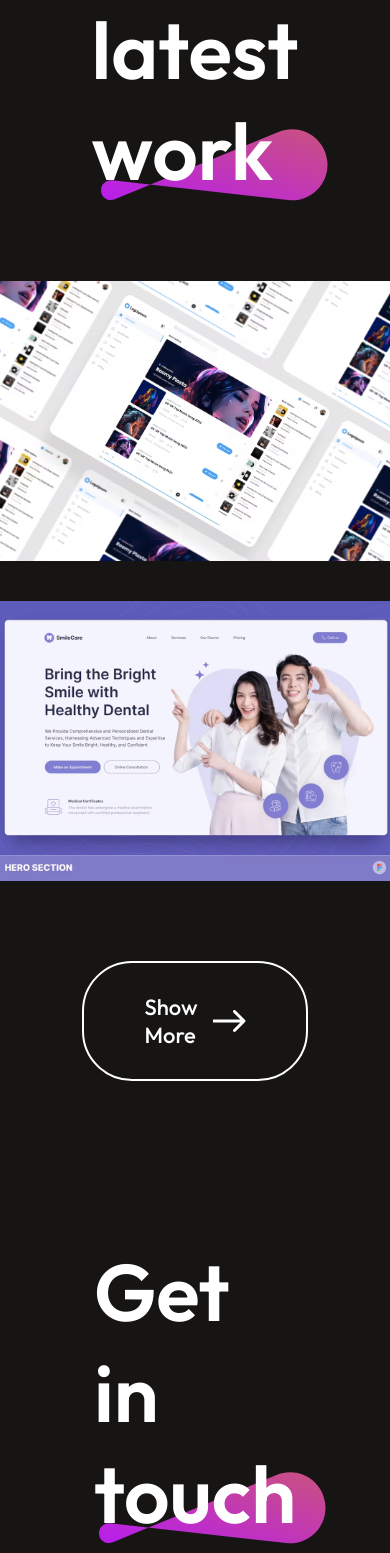
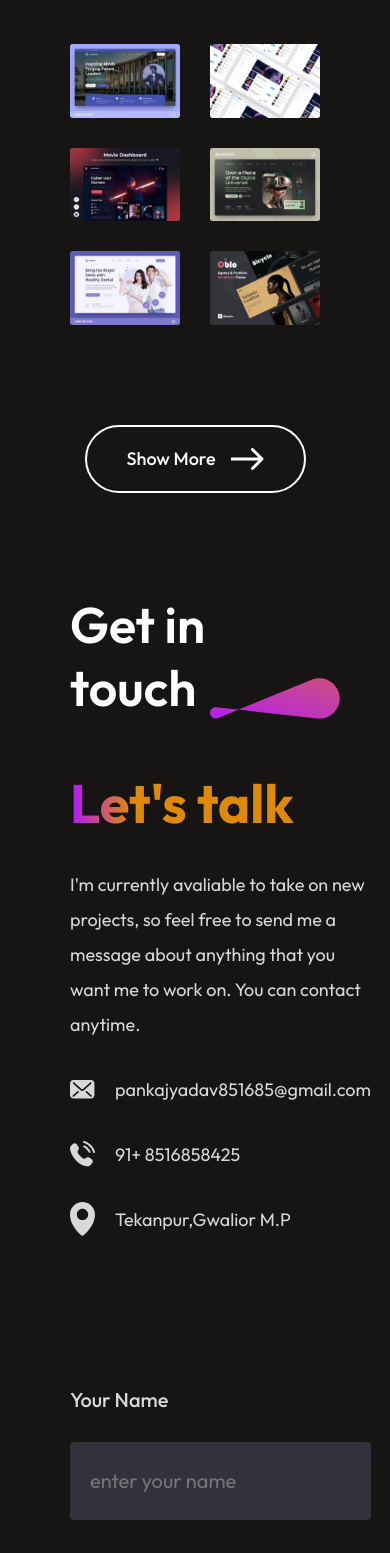
Before and after one commit to py-pankaj-ydv-7/PORTFOLIO, a React (Vite) app in the folder pyportfolio/: page / in a window 390 px wide. Shown: the part 4520-6073 px from the top of the page. Built offline with nearby package versions, Linux system fonts and the light colour scheme.

Commit message:
contact section responsive is done

```diff
--- a/pyportfolio/src/Components/Contact/Contact.css
+++ b/pyportfolio/src/Components/Contact/Contact.css
@@ -120,3 +120,51 @@
     transform: scale(1.1);
     transition: 0.3s;
 }
+@media(max-width:768px){
+    .contact{
+        gap: 50px;
+        margin: 50px 70px;
+        align-items: start;
+    }
+    .contact-title h1{
+        padding:  0;
+        font-size: 50px;
+        font-weight: 600;
+    }
+    .contact-title img{
+        width: 130px;
+        margin-right: -20px;
+    }
+    .contact-section{
+        flex-direction: column;
+    }
+    .contact-left h1{
+        font-size: 54px;
+    }
+    .contact-left p{
+        /* max-width: 100%; */
+        font-size: 18px;
+        /* line-height: 30px; */
+    }
+    .contact-detail{
+        gap: 20px;
+    }
+    .contact-detail img{
+        width: 25px;
+    }
+    .contact-right label{
+        font-size: 20px;
+    }
+    .contact-right input{
+        width: 100%;
+        font-size: 20px;
+    }
+    .contact-right textarea{
+        width: 95%;
+        font-size: 20px;
+    }
+    .contact-submit{
+        font-size: 20px;
+        padding: 15px 40px;
+    }
+}
--- a/pyportfolio/src/Components/MyWork/MyWork.css
+++ b/pyportfolio/src/Components/MyWork/MyWork.css
@@ -62,3 +62,36 @@
     gap: 30px;
     transition: 0.6s;
 }
+
+@media(max-width: 768px){
+    .mywork{
+        gap: 50px;
+        margin: 50px 70px;
+        align-items: start;
+    }
+
+    .mywork-title h1{
+        padding: 0;
+        font-size: 50px;
+        font-weight: 600;
+    }
+
+    .mywork-title img{
+        width: 130px;
+        margin-right: -20px;
+    }
+    .mywork-container{
+        grid-template-columns: 1fr 1fr;
+        gap: 30px;
+    }
+    .mywork-container img{
+        width: 100%;
+        height: 100%;
+}
+    .mywork-showmore{
+        padding: 20px 40px;
+        font-size: 18px;
+        margin: 50px auto;
+        cursor: pointer;
+    }
+}
```
